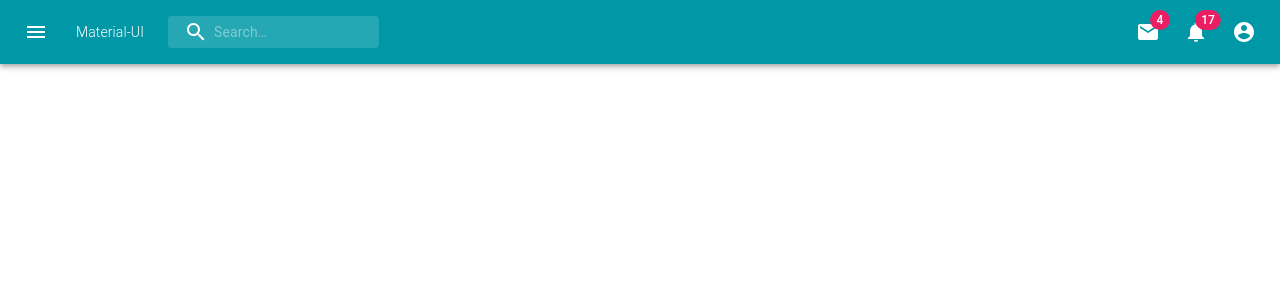
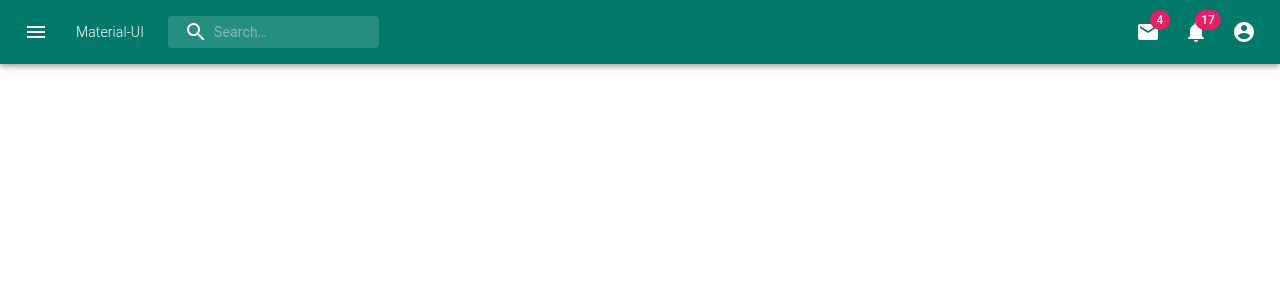
Before and after one commit to shivgaurav27/react-projects, a React (Create React App) app: page / in a window 1280 px wide. Shown: the top 300 px of the page. Built offline with nearby package versions, Linux system fonts and the light colour scheme.

Commit message:
color changes

```diff
--- a/src/Components/theme/theme.js
+++ b/src/Components/theme/theme.js
@@ -3,9 +3,9 @@ import { createMuiTheme } from "@material-ui/core/styles";
 const theme = createMuiTheme({
   palette: {
     primary: {
-      main: "#0097a7",
-      light: "#AB47BC",
-      dark: "#6A1B9A",
+      main: "#00796B",
+      light: "#4DB6AC",
+      dark: "#00695C",
     },
     secondary: {
       main: "#E91E63",
```
